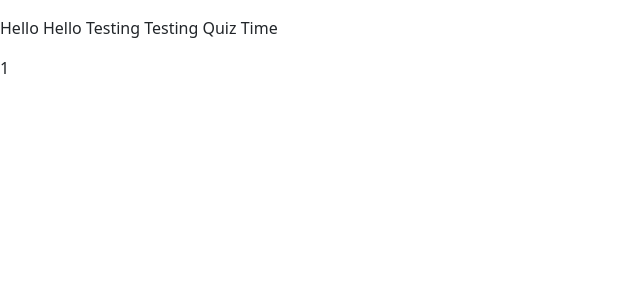
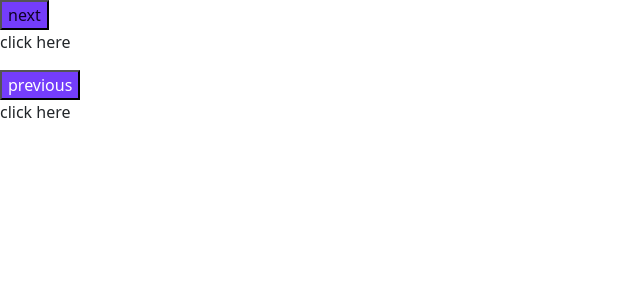
Before and after one commit to iO-Academy/aptitude-test-react, a React (Create React App) app: page /exam in a window 1280 px wide. Shown: the top 300 px of the page, without its empty margins (0-640 px from the left). Built offline with nearby package versions, Linux system fonts and the light colour scheme; no server answers.

Commit message:
incremented the current question id

```diff
--- a/src/Components/Atoms/NavButton/NavButton.js
+++ b/src/Components/Atoms/NavButton/NavButton.js
@@ -1,5 +1,18 @@
+import './navButtonStyles.scss';
 const NavButton = (props) => {
-    return '';
+    const incrementQuestionId = () => {
+        if (props.action === 'next') {
+            props.changeCurrentId(props.currentQuestionId + 1);
+        } else if (props.action === 'previous') {
+            props.changeCurrentId(props.currentQuestionId - 1);
+        }
+    };
+    return (
+        <>
+            <button onClick={incrementQuestionId}>{props.action === 'next' ? 'next' : 'previous'}</button>
+            <p onClick={() => console.log(props.currentQuestionId)}>click here</p>
+        </>
+    );
 };
 
 export default NavButton;
--- /dev/null
+++ b/src/Components/Atoms/NavButton/navButtonStyles.scss
@@ -0,0 +1,8 @@
+button{
+  background-color: #743DFB;
+  &:hover {
+    color: #0F0028;
+  }
+  color: #FFFFFF;
+  height: 30%;
+}
--- a/src/Components/Organisms/QuestionView/QuestionView.js
+++ b/src/Components/Organisms/QuestionView/QuestionView.js
@@ -6,11 +6,19 @@ import NavButton from '../../Atoms/NavButton/NavButton';
 const QuestionView = (props) => {
     return (
         <>
-            <QuestionTracker currentQuestionID={props.currentQuestionID} numberOfQuestions={props.numberOfQuestions} />
+            <QuestionTracker currentQuestionId={props.currentQuestionId} numberOfQuestions={props.numberOfQuestions} />
             <FlagButton />
-            <QuestionMain currentQuestion={props.currentQuestion} changeCurrentID={props.setCurrentQuestionId} />
-            <NavButton action="next" />
-            <NavButton action="previous" />
+            <QuestionMain currentQuestion={props.currentQuestion} changeCurrentId={props.setCurrentQuestionId} />
+            <NavButton
+                action="next"
+                currentQuestionId={props.currentQuestionId}
+                changeCurrentId={props.changeCurrentId}
+            />
+            <NavButton
+                action="previous"
+                currentQuestionId={props.currentQuestionId}
+                changeCurrentId={props.changeCurrentId}
+            />
         </>
     );
 };
--- a/src/Components/Organisms/Test/Test.js
+++ b/src/Components/Organisms/Test/Test.js
@@ -1,5 +1,6 @@
 import { useEffect, useState } from 'react';
 import fetchApi from '../../../Hooks/useFetch';
+import QuestionView from '../QuestionView/QuestionView';
 
 const Test = () => {
     const [questions, setQuestions] = useState([]);
@@ -26,9 +27,7 @@ const Test = () => {
     };
     return (
         <>
-            <p>{currentQuestion.text}</p>
-            <p onClick={() => modifyQuestionId(3)}>Hello Hello Testing Testing Quiz Time</p>
-            <p>{currentQuestionId}</p>
+            <QuestionView currentQuestionId={currentQuestionId} changeCurrentId={setCurrentQuestionId} />
         </>
     );
 };
```
